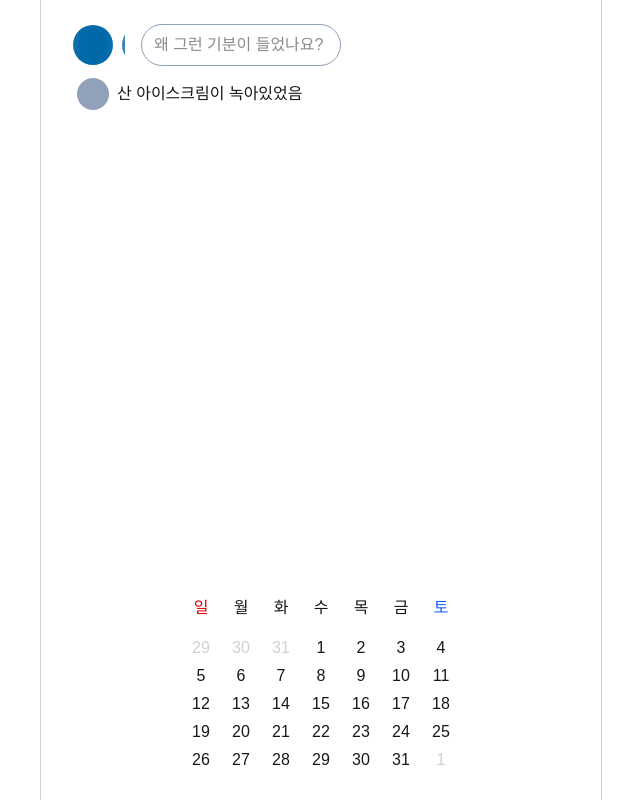
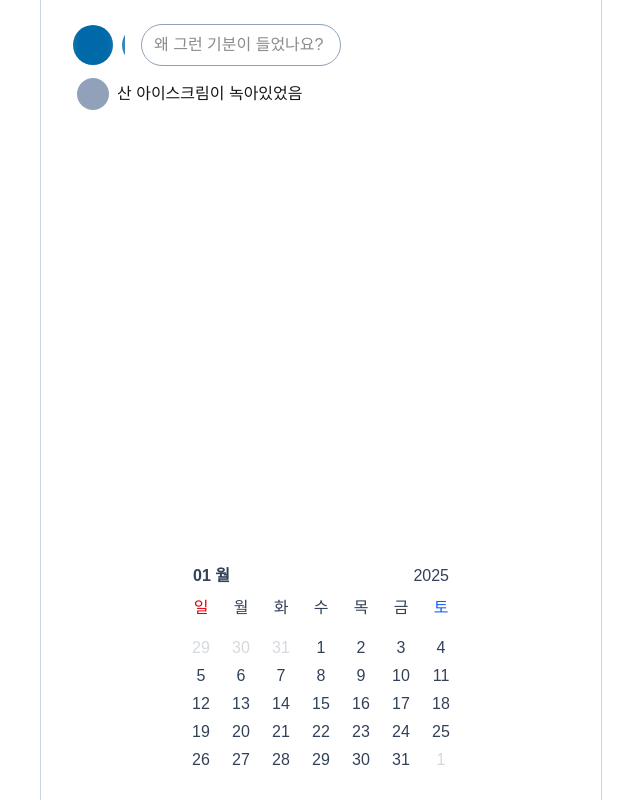
Before and after one commit to MaetDol/mood-of-today, a Next.js app: page /main in a window 1280 px wide. Shown: the whole page, without its empty margins (319-959 px from the left). Built offline with nearby package versions, Linux system fonts and the light colour scheme.

Commit message:
feat, 구조 분리 및 년 월 추가

```diff
--- a/src/app/main/_components/Calendar.tsx
+++ b/src/app/main/_components/Calendar.tsx
@@ -27,18 +27,28 @@ export function Calendar() {
     setCalendar({ year, month: month + 1 });
   };
   return (
-    <div
-      className="grid grid-cols-[repeat(7,16px)]
-      justify-items-center gap-x-6"
-    >
-      <div className="text-red-600 mb-4">일</div>
+    <div className="text-slate-700">
+      <div className="flex justify-between mb-2">
+        <span className="font-bold">
+          {calendar.month.toString().padStart(2, "0")} 월
+        </span>
+        <span>{calendar.year}</span>
+      </div>
+
+      <div className="mb-4 w-full grid grid-cols-[repeat(7,16px)] col-span-7 justify-items-center gap-x-6">
+        <div className="text-red-600">일</div>
         <div>월</div>
         <div>화</div>
         <div>수</div>
         <div>목</div>
         <div>금</div>
         <div className="text-blue-600">토</div>
+      </div>
 
+      <div
+        className="grid grid-cols-[repeat(7,16px)]
+      justify-items-center gap-x-6"
+      >
         {getDates(calendar.year, calendar.month).map(({ month, date }) => (
           <div
             key={month.toString() + date}
@@ -48,5 +58,6 @@ export function Calendar() {
           </div>
         ))}
       </div>
+    </div>
   );
 }
```
Lines whose indentation alone changed are shown as unchanged.
